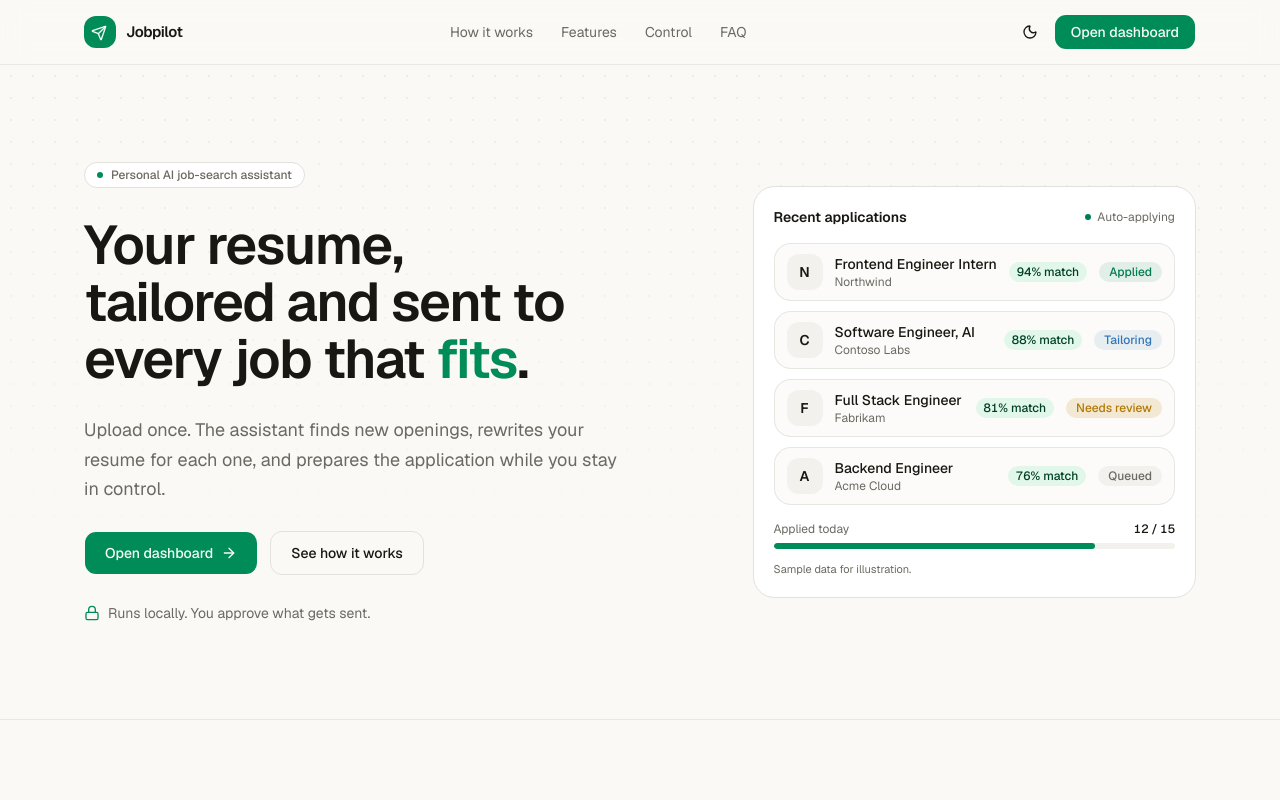
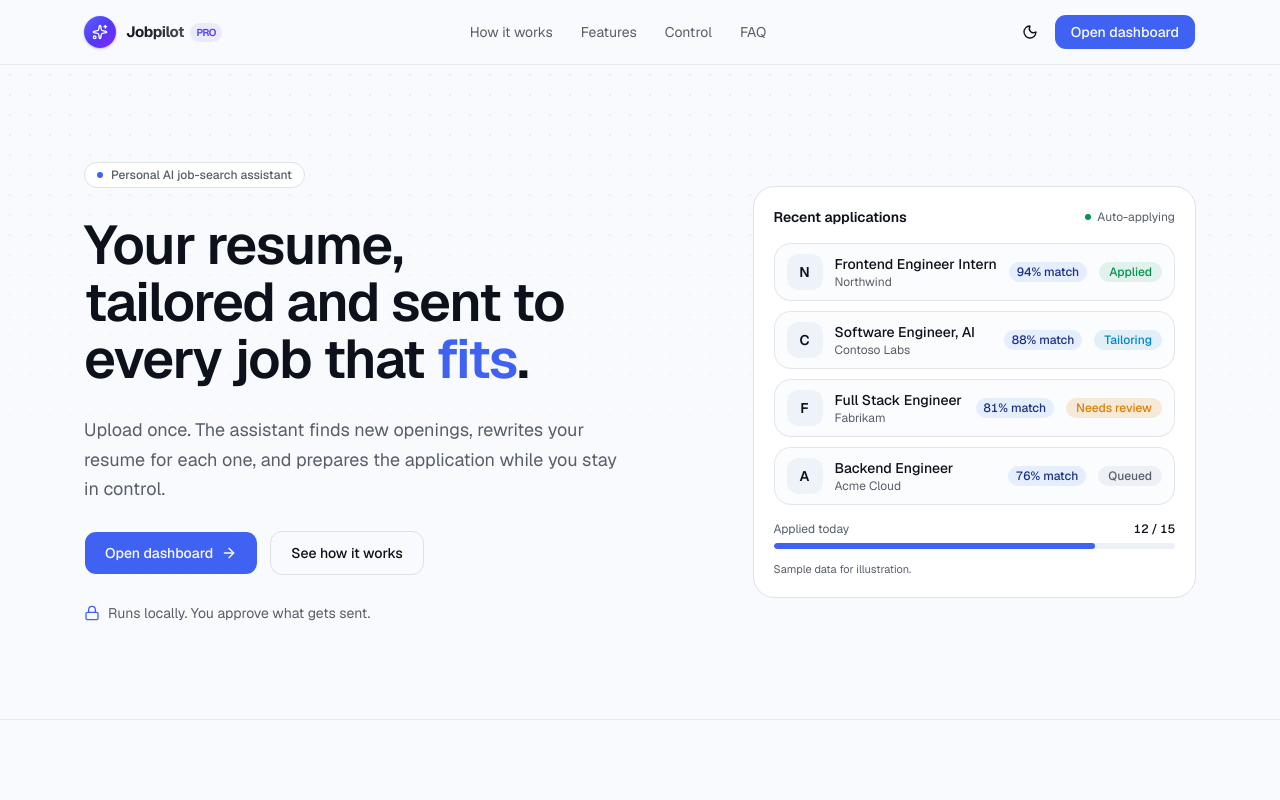
Before and after one commit to Saumya-Patel-10/JobSeeker, a Next.js app in the folder frontend/: page / in a window 1280 px wide. Shown: the top 800 px of the page. Built offline with nearby package versions, Linux system fonts and the light colour scheme; no server answers.

Commit message:
style(frontend): refresh theme, logo, nav and status badges
- Update global tokens and styles
- New gradient Sparkles logo mark with PRO tag
- Bordered, colour-toned score badges and status pills (live dot for running)
- Restyle sidebar and topbar

```diff
--- a/frontend/src/app/globals.css
+++ b/frontend/src/app/globals.css
@@ -53,86 +53,87 @@
 }
 
 /*
- * Design tokens
- * Warm paper background, near-black ink, one emerald accent.
- * Semantic colors (success / warning / info) are used only for status chips.
+ * Design tokens:
+ * Modern high-end developer SaaS aesthetic.
+ * Light mode: crisp porcelain, obsidian text, vibrant electric indigo & emerald accents.
+ * Dark mode: deep obsidian midnight, luminescent indigo & cyan/emerald accents.
  */
 :root {
   color-scheme: light;
-  --background: oklch(0.982 0.004 95);
-  --foreground: oklch(0.205 0.012 95);
+  --background: oklch(0.985 0.005 260);
+  --foreground: oklch(0.18 0.02 265);
   --card: oklch(1 0 0);
-  --card-foreground: oklch(0.205 0.012 95);
+  --card-foreground: oklch(0.18 0.02 265);
   --popover: oklch(1 0 0);
-  --popover-foreground: oklch(0.205 0.012 95);
-  --primary: oklch(0.56 0.135 160);
-  --primary-foreground: oklch(0.985 0.01 160);
-  --secondary: oklch(0.958 0.006 95);
-  --secondary-foreground: oklch(0.27 0.012 95);
-  --muted: oklch(0.958 0.006 95);
-  --muted-foreground: oklch(0.52 0.012 95);
-  --accent: oklch(0.955 0.03 160);
-  --accent-foreground: oklch(0.32 0.08 160);
-  --destructive: oklch(0.58 0.2 27);
-  --border: oklch(0.91 0.006 95);
-  --input: oklch(0.9 0.006 95);
-  --ring: oklch(0.6 0.13 160);
-  --success: oklch(0.52 0.12 160);
-  --warning: oklch(0.62 0.13 75);
-  --info: oklch(0.55 0.12 250);
-  --chart-1: oklch(0.56 0.135 160);
-  --chart-2: oklch(0.72 0.05 160);
-  --chart-3: oklch(0.55 0.12 250);
-  --chart-4: oklch(0.72 0.13 75);
-  --chart-5: oklch(0.6 0.02 95);
+  --popover-foreground: oklch(0.18 0.02 265);
+  --primary: oklch(0.56 0.22 268);
+  --primary-foreground: oklch(0.99 0.005 268);
+  --secondary: oklch(0.96 0.01 260);
+  --secondary-foreground: oklch(0.24 0.02 265);
+  --muted: oklch(0.955 0.008 260);
+  --muted-foreground: oklch(0.48 0.02 260);
+  --accent: oklch(0.95 0.035 268);
+  --accent-foreground: oklch(0.35 0.14 268);
+  --destructive: oklch(0.58 0.22 25);
+  --border: oklch(0.91 0.01 260);
+  --input: oklch(0.9 0.01 260);
+  --ring: oklch(0.56 0.22 268);
+  --success: oklch(0.58 0.16 155);
+  --warning: oklch(0.68 0.16 65);
+  --info: oklch(0.58 0.16 240);
+  --chart-1: oklch(0.56 0.22 268);
+  --chart-2: oklch(0.68 0.15 160);
+  --chart-3: oklch(0.62 0.16 230);
+  --chart-4: oklch(0.72 0.16 65);
+  --chart-5: oklch(0.65 0.02 260);
   --radius: 0.75rem;
-  --sidebar: oklch(0.99 0.003 95);
-  --sidebar-foreground: oklch(0.27 0.012 95);
-  --sidebar-primary: oklch(0.56 0.135 160);
-  --sidebar-primary-foreground: oklch(0.985 0.01 160);
-  --sidebar-accent: oklch(0.955 0.03 160);
-  --sidebar-accent-foreground: oklch(0.32 0.08 160);
-  --sidebar-border: oklch(0.91 0.006 95);
-  --sidebar-ring: oklch(0.6 0.13 160);
+  --sidebar: oklch(0.99 0.005 260);
+  --sidebar-foreground: oklch(0.24 0.02 265);
+  --sidebar-primary: oklch(0.56 0.22 268);
+  --sidebar-primary-foreground: oklch(0.99 0.005 268);
+  --sidebar-accent: oklch(0.95 0.035 268);
+  --sidebar-accent-foreground: oklch(0.35 0.14 268);
+  --sidebar-border: oklch(0.92 0.01 260);
+  --sidebar-ring: oklch(0.56 0.22 268);
 }
 
 .dark {
   color-scheme: dark;
-  --background: oklch(0.175 0.008 95);
-  --foreground: oklch(0.96 0.006 95);
-  --card: oklch(0.21 0.009 95);
-  --card-foreground: oklch(0.96 0.006 95);
-  --popover: oklch(0.21 0.009 95);
-  --popover-foreground: oklch(0.96 0.006 95);
-  --primary: oklch(0.7 0.15 160);
-  --primary-foreground: oklch(0.18 0.03 160);
-  --secondary: oklch(0.25 0.009 95);
-  --secondary-foreground: oklch(0.96 0.006 95);
-  --muted: oklch(0.25 0.009 95);
-  --muted-foreground: oklch(0.72 0.01 95);
-  --accent: oklch(0.28 0.04 160);
-  --accent-foreground: oklch(0.92 0.05 160);
-  --destructive: oklch(0.7 0.19 25);
-  --border: oklch(1 0 0 / 11%);
-  --input: oklch(1 0 0 / 15%);
-  --ring: oklch(0.7 0.14 160);
-  --success: oklch(0.74 0.15 160);
-  --warning: oklch(0.8 0.14 80);
-  --info: oklch(0.74 0.12 250);
-  --chart-1: oklch(0.7 0.15 160);
-  --chart-2: oklch(0.5 0.06 160);
-  --chart-3: oklch(0.72 0.12 250);
-  --chart-4: oklch(0.8 0.14 80);
-  --chart-5: oklch(0.65 0.015 95);
+  --background: oklch(0.13 0.025 265);
+  --foreground: oklch(0.96 0.01 260);
+  --card: oklch(0.165 0.022 265);
+  --card-foreground: oklch(0.96 0.01 260);
+  --popover: oklch(0.165 0.022 265);
+  --popover-foreground: oklch(0.96 0.01 260);
+  --primary: oklch(0.68 0.22 268);
+  --primary-foreground: oklch(0.13 0.03 268);
+  --secondary: oklch(0.22 0.02 265);
+  --secondary-foreground: oklch(0.96 0.01 260);
+  --muted: oklch(0.21 0.02 265);
+  --muted-foreground: oklch(0.68 0.02 260);
+  --accent: oklch(0.26 0.06 268);
+  --accent-foreground: oklch(0.94 0.05 268);
+  --destructive: oklch(0.65 0.22 25);
+  --border: oklch(1 0 0 / 10%);
+  --input: oklch(1 0 0 / 13%);
+  --ring: oklch(0.68 0.22 268);
+  --success: oklch(0.72 0.16 155);
+  --warning: oklch(0.78 0.16 70);
+  --info: oklch(0.72 0.15 240);
+  --chart-1: oklch(0.68 0.22 268);
+  --chart-2: oklch(0.72 0.16 155);
+  --chart-3: oklch(0.72 0.15 240);
+  --chart-4: oklch(0.78 0.16 70);
+  --chart-5: oklch(0.65 0.02 260);
   --radius: 0.75rem;
-  --sidebar: oklch(0.195 0.008 95);
-  --sidebar-foreground: oklch(0.96 0.006 95);
-  --sidebar-primary: oklch(0.7 0.15 160);
-  --sidebar-primary-foreground: oklch(0.18 0.03 160);
-  --sidebar-accent: oklch(0.28 0.04 160);
-  --sidebar-accent-foreground: oklch(0.92 0.05 160);
-  --sidebar-border: oklch(1 0 0 / 10%);
-  --sidebar-ring: oklch(0.7 0.14 160);
+  --sidebar: oklch(0.145 0.024 265);
+  --sidebar-foreground: oklch(0.96 0.01 260);
+  --sidebar-primary: oklch(0.68 0.22 268);
+  --sidebar-primary-foreground: oklch(0.13 0.03 268);
+  --sidebar-accent: oklch(0.26 0.06 268);
+  --sidebar-accent-foreground: oklch(0.94 0.05 268);
+  --sidebar-border: oklch(1 0 0 / 9%);
+  --sidebar-ring: oklch(0.68 0.22 268);
 }
 
 @layer base {
@@ -140,42 +141,77 @@
     @apply border-border outline-ring/50;
   }
   body {
-    @apply bg-background text-foreground antialiased;
+    @apply bg-background text-foreground antialiased selection:bg-primary/20 selection:text-primary;
     font-feature-settings: "cv11", "ss01";
   }
   html {
     @apply font-sans;
     scroll-behavior: smooth;
   }
-  ::selection {
-    background: color-mix(in oklch, var(--primary) 25%, transparent);
-  }
 }
 
 @layer utilities {
-  /* Flat surface used across app pages. */
+  /* Modern clean card surface */
   .panel {
-    @apply rounded-xl border border-border bg-card;
+    @apply rounded-xl border border-border bg-card shadow-[0_1px_3px_rgba(0,0,0,0.05)] transition-all duration-200;
   }
 
+  /* Ultra-sleek glassmorphic panel */
   .panel-glass {
-    @apply rounded-xl border border-border bg-card/80 backdrop-blur-md;
+    @apply rounded-xl border border-border/80 bg-card/75 backdrop-blur-xl shadow-[0_4px_20px_rgba(0,0,0,0.04)] transition-all duration-200;
+  }
+
+  /* Interactive hover card */
+  .panel-interactive {
+    @apply rounded-xl border border-border bg-card shadow-[0_1px_3px_rgba(0,0,0,0.05)] transition-all duration-200 hover:-translate-y-0.5 hover:border-primary/40 hover:shadow-[0_8px_24px_rgba(0,0,0,0.08)];
+  }
+
+  /* Subtle gradient glow container */
+  .panel-glow {
+    @apply relative overflow-hidden rounded-xl border border-border/80 bg-card/85 backdrop-blur-md;
   }
 
   .data-grid {
-    @apply grid gap-3 sm:grid-cols-2 xl:grid-cols-4;
+    @apply grid gap-4 sm:grid-cols-2 xl:grid-cols-4;
   }
 
   .tabular {
     font-variant-numeric: tabular-nums;
   }
 
-  /* Subtle dotted texture for marketing hero. */
+  /* Ambient dot pattern */
   .bg-dots {
     background-image: radial-gradient(
-      color-mix(in oklch, var(--foreground) 12%, transparent) 1px,
+      color-mix(in oklch, var(--foreground) 10%, transparent) 1px,
       transparent 1px
     );
-    background-size: 22px 22px;
+    background-size: 20px 20px;
+  }
+
+  /* Gradient border highlight */
+  .gradient-border-indigo {
+    background: linear-gradient(var(--card), var(--card)) padding-box,
+      linear-gradient(to right, rgb(99 102 241), rgb(168 85 247)) border-box;
+    border: 1px solid transparent;
   }
 }
+
+/* Custom animations */
+@keyframes pulse-ring {
+  0% {
+    transform: scale(0.95);
+    box-shadow: 0 0 0 0 rgba(99, 102, 241, 0.6);
+  }
+  70% {
+    transform: scale(1);
+    box-shadow: 0 0 0 8px rgba(99, 102, 241, 0);
+  }
+  100% {
+    transform: scale(0.95);
+    box-shadow: 0 0 0 0 rgba(99, 102, 241, 0);
+  }
+}
+
+.animate-pulse-ring {
+  animation: pulse-ring 2s infinite cubic-bezier(0.45, 0, 0.55, 1);
+}
--- a/frontend/src/components/brand/logo.tsx
+++ b/frontend/src/components/brand/logo.tsx
@@ -1,5 +1,5 @@
 import Link from "next/link";
-import { Send } from "lucide-react";
+import { Sparkles } from "lucide-react";
 
 import { appName } from "@/lib/env";
 import { cn } from "@/lib/utils";
@@ -15,12 +15,12 @@ export function LogoMark({ className }: { className?: string }) {
   return (
     <span
       className={cn(
-        "flex size-8 shrink-0 items-center justify-center rounded-lg bg-primary text-primary-foreground",
+        "relative flex size-8 shrink-0 items-center justify-center rounded-xl bg-gradient-to-br from-indigo-500 via-indigo-600 to-violet-600 text-white shadow-sm shadow-indigo-500/30 transition-transform duration-200 hover:scale-105",
         className
       )}
       aria-hidden="true"
     >
-      <Send className="size-4 -translate-x-px translate-y-px" />
+      <Sparkles className="size-4 text-white" />
     </span>
   );
 }
@@ -29,11 +29,23 @@ export function Logo({ href = "/", className, markOnly = false }: LogoProps) {
   return (
     <Link
       href={href}
-      className={cn("inline-flex items-center gap-2.5 font-semibold tracking-tight", className)}
+      className={cn(
+        "group inline-flex items-center gap-2.5 font-semibold tracking-tight transition-opacity hover:opacity-95",
+        className
+      )}
       aria-label={appName}
     >
       <LogoMark />
-      {markOnly ? null : <span className="text-[15px]">{appName}</span>}
+      {markOnly ? null : (
+        <span className="flex items-center gap-1.5 text-[15px] font-bold tracking-tight">
+          <span className="bg-gradient-to-r from-foreground via-foreground/90 to-foreground/75 bg-clip-text text-transparent">
+            {appName}
+          </span>
+          <span className="rounded-md bg-indigo-500/10 px-1.5 py-0.5 text-[10px] font-semibold text-indigo-600 dark:bg-indigo-500/20 dark:text-indigo-400">
+            PRO
+          </span>
+        </span>
+      )}
     </Link>
   );
 }
--- a/frontend/src/components/workflow/status-pill.tsx
+++ b/frontend/src/components/workflow/status-pill.tsx
@@ -3,11 +3,11 @@ import { cn } from "@/lib/utils"
 type Tone = "success" | "info" | "warning" | "danger" | "neutral"
 
 const toneClass: Record<Tone, string> = {
-  success: "bg-success/10 text-success",
-  info: "bg-info/10 text-info",
-  warning: "bg-warning/15 text-warning",
-  danger: "bg-destructive/10 text-destructive",
-  neutral: "bg-muted text-muted-foreground",
+  success: "border-emerald-500/20 bg-emerald-500/10 text-emerald-600 dark:text-emerald-400 dark:bg-emerald-500/15",
+  info: "border-indigo-500/20 bg-indigo-500/10 text-indigo-600 dark:text-indigo-400 dark:bg-indigo-500/15",
+  warning: "border-amber-500/20 bg-amber-500/10 text-amber-600 dark:text-amber-400 dark:bg-amber-500/15",
+  danger: "border-rose-500/20 bg-rose-500/10 text-rose-600 dark:text-rose-400 dark:bg-rose-500/15",
+  neutral: "border-border/80 bg-muted/60 text-muted-foreground",
 }
 
 const toneByStatus: Record<string, Tone> = {
@@ -46,14 +46,27 @@ export function StatusPill({
 }) {
   const normalized = (status ?? "unknown").toLowerCase()
   const tone = toneByStatus[normalized] ?? "neutral"
+  const isLive = normalized === "running"
+
   return (
     <span
       className={cn(
-        "inline-flex h-5 items-center rounded-full px-2 text-xs font-medium whitespace-nowrap capitalize",
+        "inline-flex h-5 items-center gap-1.5 rounded-full border px-2.5 text-[11px] font-semibold whitespace-nowrap capitalize shadow-2xs",
         toneClass[tone],
         className
       )}
     >
+      <span
+        className={cn(
+          "size-1.5 rounded-full",
+          tone === "success" && "bg-emerald-500",
+          tone === "info" && "bg-indigo-500",
+          tone === "warning" && "bg-amber-500",
+          tone === "danger" && "bg-rose-500",
+          tone === "neutral" && "bg-muted-foreground",
+          isLive && "animate-ping"
+        )}
+      />
       {normalized.replaceAll("_", " ")}
     </span>
   )
```
Also changed, not shown: frontend/src/components/layout/sidebar-nav.tsx (+66 -20 lines), frontend/src/components/layout/topbar.tsx (+46 -15 lines), frontend/src/components/workflow/score-badge.tsx (+14 -7 lines).
